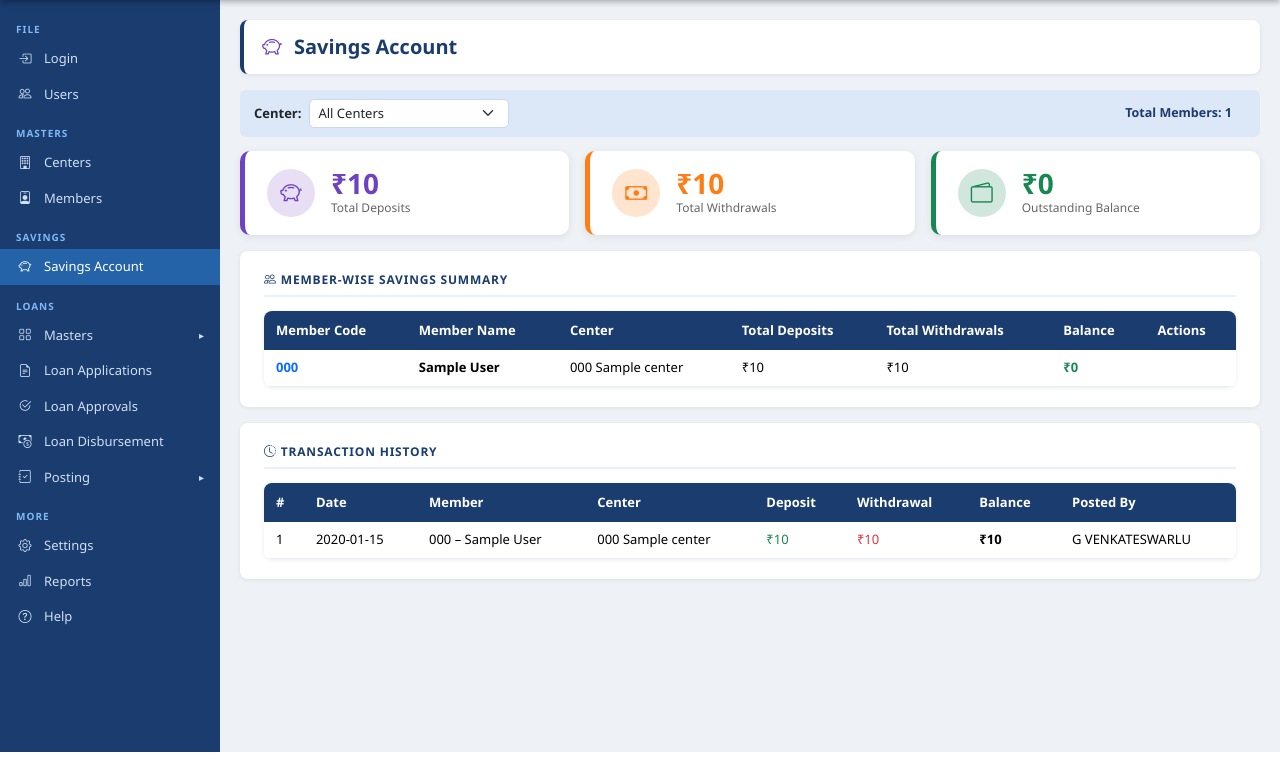
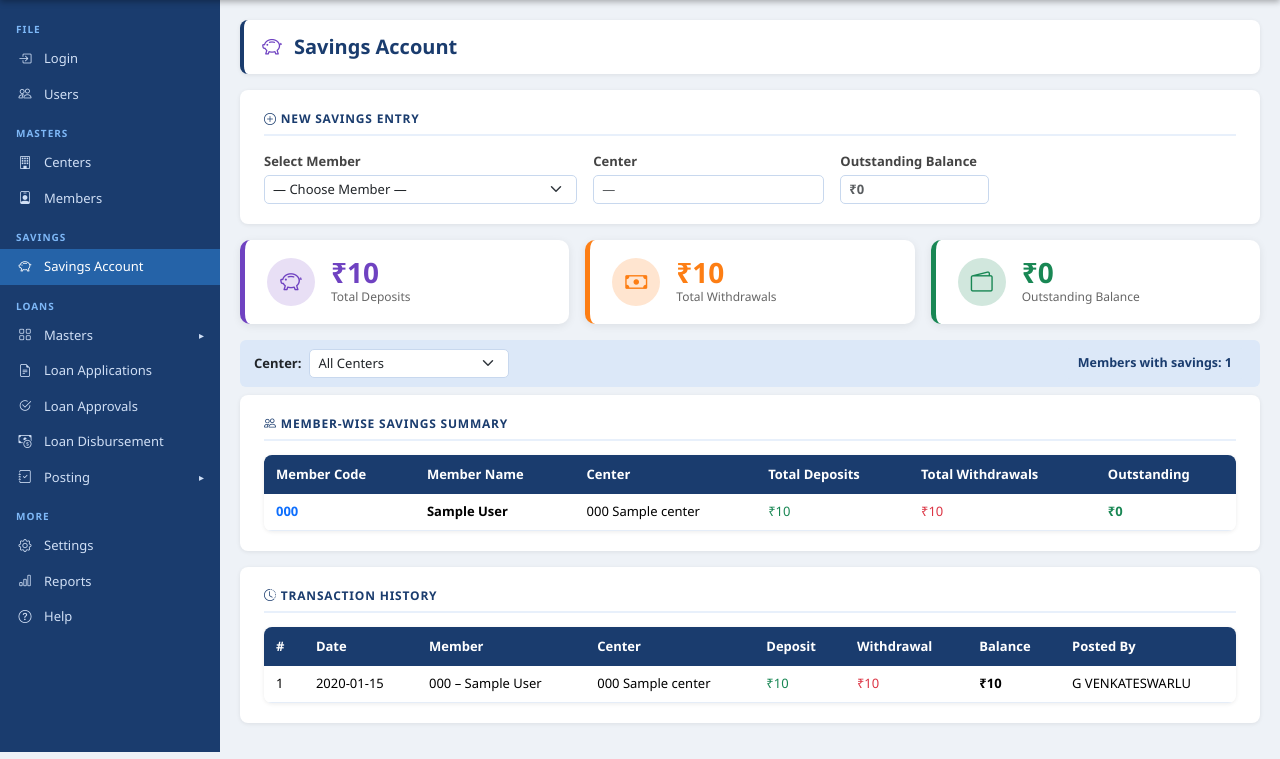
Before and after one commit to NikhithaGottipati06/Mythri-Associates-LMS, a Flask app: page /savings in a window 1280 px wide. Shown: the part 48-807 px from the top of the page. Run offline with Flask 3, Linux system fonts and the light colour scheme; the visitor is signed in with stand-in values (Sample User, id 1); data comes from the database, SQL or seed files in the repository; tables that the repository leaves empty hold one stand-in row (values such as "Sample post").

Commit message:
Savings: member-select entry form with deposit/withdraw; remove login credentials hint
Co-Authored-By: Claude Sonnet 4.6 <noreply@anthropic.com>

```diff
--- a/app.py
+++ b/app.py
@@ -1192,6 +1192,11 @@ def savings_list():
     transactions = db.execute(query_trans, trans_params).fetchall()
 
     centers = db.execute("SELECT id, center_code, center_name FROM centers WHERE active=1").fetchall()
+    all_members = db.execute("""
+        SELECT m.id, m.member_code, m.full_name, c.center_code, c.center_name
+        FROM members m LEFT JOIN centers c ON m.center_id=c.id
+        WHERE m.status='ACTIVE' ORDER BY c.center_code, m.member_code
+    """).fetchall()
 
     total_deposits = sum(s['total_deposits'] for s in summary)
     total_withdrawals = sum(s['total_withdrawals'] for s in summary)
@@ -1199,7 +1204,60 @@ def savings_list():
 
     db.close()
     return render_template('savings/list.html', summary=summary, transactions=transactions,
-                           centers=centers, center_filter=center_filter, totals=totals)
+                           centers=centers, center_filter=center_filter, totals=totals,
+                           all_members=all_members)
+
+@app.route('/savings/member-info')
+@login_required
+def savings_member_info():
+    mid = request.args.get('mid', '')
+    if not mid:
+        return jsonify({})
+    db = get_db()
+    member = db.execute("""
+        SELECT m.id, m.member_code, m.full_name, c.center_name, c.center_code, m.center_id
+        FROM members m LEFT JOIN centers c ON m.center_id=c.id WHERE m.id=?
+    """, (mid,)).fetchone()
+    if not member:
+        db.close()
+        return jsonify({})
+    row = db.execute(
+        "SELECT COALESCE(SUM(deposit_amount),0) as d, COALESCE(SUM(withdraw_amount),0) as w FROM savings_transactions WHERE member_id=?",
+        (mid,)
+    ).fetchone()
+    db.close()
+    balance = (row['d'] or 0) - (row['w'] or 0)
+    return jsonify({
+        'member_code': member['member_code'],
+        'full_name': member['full_name'],
+        'center': f"{member['center_code']} {member['center_name']}",
+        'balance': balance
+    })
+
+@app.route('/savings/deposit/<int:mid>', methods=['POST'])
+@admin_required
+def savings_deposit(mid):
+    db = get_db()
+    deposit_amount = float(request.form.get('deposit_amount', 0))
+    transaction_date = request.form.get('transaction_date', datetime.now().strftime('%d/%m/%Y'))
+    if deposit_amount <= 0:
+        flash('Invalid deposit amount.', 'danger')
+        db.close()
+        return redirect(url_for('savings_list'))
+    member = db.execute("SELECT center_id FROM members WHERE id=?", (mid,)).fetchone()
+    prev = db.execute(
+        "SELECT COALESCE(SUM(deposit_amount),0) - COALESCE(SUM(withdraw_amount),0) as balance FROM savings_transactions WHERE member_id=?",
+        (mid,)
+    ).fetchone()
+    new_balance = (prev['balance'] or 0) + deposit_amount
+    db.execute("""
+        INSERT INTO savings_transactions (member_id,center_id,transaction_date,deposit_amount,withdraw_amount,balance,posted_by)
+        VALUES (?,?,?,?,0,?,?)
+    """, (mid, member['center_id'] if member else None, transaction_date, deposit_amount, new_balance, session['user_id']))
+    db.commit()
+    db.close()
+    flash(f'Deposit of ₹{deposit_amount:,.0f} posted successfully.', 'success')
+    return redirect(url_for('savings_list'))
 
 @app.route('/savings/withdraw/<int:mid>', methods=['POST'])
 @admin_required
--- a/templates/login.html
+++ b/templates/login.html
@@ -46,10 +46,6 @@
       </button>
     </form>
 
-    <hr class="my-3">
-    <div style="font-size:11.5px;color:#888;text-align:center;">
-      <strong>Admin:</strong> GVR / admin123 &nbsp;|&nbsp; <strong>Staff:</strong> Suresh01 / staff123
-    </div>
   </div>
 </div>
 <script>
--- a/templates/savings/list.html
+++ b/templates/savings/list.html
@@ -6,20 +6,64 @@
   <h5>Savings Account</h5>
 </div>
 
-<div class="action-bar">
-  <form method="GET" class="d-flex gap-2 align-items-center">
-    <label class="fw-semibold" style="font-size:13px;">Center:</label>
-    <select name="center_id" class="form-select form-select-sm" style="width:200px;" onchange="this.form.submit()">
-      <option value="">All Centers</option>
-      {% for c in centers %}
-      <option value="{{ c.id }}" {% if center_filter == c.id|string %}selected{% endif %}>{{ c.center_code }} {{ c.center_name }}</option>
-      {% endfor %}
-    </select>
-  </form>
-  <span class="ms-auto total-bar">Total Members: {{ summary|length }}</span>
+{% if session.role == 'Admin' %}
+<!-- ── New Entry Card ────────────────────────────────────────────── -->
+<div class="form-card mb-3">
+  <div class="section-title"><i class="bi bi-plus-circle me-1"></i>New Savings Entry</div>
+  <div class="row g-3 align-items-end">
+    <div class="col-md-4">
+      <label class="form-label fw-semibold" style="font-size:13px;">Select Member</label>
+      <select id="memberSelect" class="form-select form-select-sm" onchange="fetchMemberInfo(this.value)">
+        <option value="">— Choose Member —</option>
+        {% for m in all_members %}
+        <option value="{{ m.id }}">{{ m.member_code }} – {{ m.full_name }} ({{ m.center_code }})</option>
+        {% endfor %}
+      </select>
+    </div>
+    <div class="col-md-3">
+      <label class="form-label fw-semibold" style="font-size:13px;">Center</label>
+      <input type="text" id="memberCenter" class="form-control form-control-sm" readonly placeholder="—">
+    </div>
+    <div class="col-md-2">
+      <label class="form-label fw-semibold" style="font-size:13px;">Outstanding Balance</label>
+      <input type="text" id="memberBalance" class="form-control form-control-sm fw-bold text-success" readonly placeholder="₹0">
+    </div>
+  </div>
+
+  <div id="entryForm" style="display:none;" class="mt-3">
+    <div class="row g-3 align-items-end">
+      <div class="col-md-2">
+        <label class="form-label fw-semibold" style="font-size:13px;">Amount (₹)</label>
+        <input type="number" id="entryAmount" class="form-control form-control-sm" value="100" min="1" step="0.01">
+      </div>
+      <div class="col-md-2">
+        <label class="form-label fw-semibold" style="font-size:13px;">Date</label>
+        <input type="text" id="entryDate" class="form-control form-control-sm" placeholder="DD/MM/YYYY">
+      </div>
+      <div class="col-md-4 d-flex gap-2">
+        <button class="btn btn-success btn-sm fw-semibold" onclick="submitEntry('deposit')">
+          <i class="bi bi-plus-circle me-1"></i>Deposit
+        </button>
+        <button class="btn btn-warning btn-sm fw-semibold" id="withdrawBtn" onclick="submitEntry('withdraw')">
+          <i class="bi bi-cash me-1"></i>Withdraw
+        </button>
+      </div>
+    </div>
+
+    <!-- Hidden forms for deposit and withdraw -->
+    <form id="depositForm" method="POST" style="display:none;">
+      <input type="hidden" name="deposit_amount" id="hDepositAmt">
+      <input type="hidden" name="transaction_date" id="hDepositDate">
+    </form>
+    <form id="withdrawForm" method="POST" style="display:none;">
+      <input type="hidden" name="withdraw_amount" id="hWithdrawAmt">
+      <input type="hidden" name="transaction_date" id="hWithdrawDate">
+    </form>
+  </div>
 </div>
+{% endif %}
 
-<!-- Summary Cards -->
+<!-- ── Summary Cards ─────────────────────────────────────────────── -->
 <div class="row g-3 mb-3">
   <div class="col-md-4">
     <div class="stat-card" style="border-color:#6f42c1;">
@@ -50,7 +94,21 @@
   </div>
 </div>
 
-<!-- Member-wise Summary -->
+<!-- ── Filter ────────────────────────────────────────────────────── -->
+<div class="action-bar mb-2">
+  <form method="GET" class="d-flex gap-2 align-items-center">
+    <label class="fw-semibold" style="font-size:13px;">Center:</label>
+    <select name="center_id" class="form-select form-select-sm" style="width:200px;" onchange="this.form.submit()">
+      <option value="">All Centers</option>
+      {% for c in centers %}
+      <option value="{{ c.id }}" {% if center_filter == c.id|string %}selected{% endif %}>{{ c.center_code }} {{ c.center_name }}</option>
+      {% endfor %}
+    </select>
+  </form>
+  <span class="ms-auto total-bar">Members with savings: {{ summary|length }}</span>
+</div>
+
+<!-- ── Member-wise Summary ───────────────────────────────────────── -->
 <div class="form-card mb-3">
   <div class="section-title"><i class="bi bi-people me-1"></i>Member-wise Savings Summary</div>
   <div class="lms-table" style="margin:0;overflow-x:auto;">
@@ -58,8 +116,7 @@
       <thead>
         <tr>
           <th>Member Code</th><th>Member Name</th><th>Center</th>
-          <th>Total Deposits</th><th>Total Withdrawals</th><th>Balance</th>
-          {% if session.role == 'Admin' %}<th>Actions</th>{% endif %}
+          <th>Total Deposits</th><th>Total Withdrawals</th><th>Outstanding</th>
         </tr>
       </thead>
       <tbody>
@@ -68,56 +125,19 @@
           <td class="fw-semibold text-primary">{{ s.member_code }}</td>
           <td class="fw-semibold">{{ s.full_name }}</td>
           <td>{{ s.center_code }} {{ s.center_name }}</td>
-          <td>₹{{ '{:,.0f}'.format(s.total_deposits or 0) }}</td>
-          <td>₹{{ '{:,.0f}'.format(s.total_withdrawals or 0) }}</td>
+          <td class="text-success">₹{{ '{:,.0f}'.format(s.total_deposits or 0) }}</td>
+          <td class="text-danger">₹{{ '{:,.0f}'.format(s.total_withdrawals or 0) }}</td>
           <td class="fw-semibold text-success">₹{{ '{:,.0f}'.format((s.total_deposits or 0) - (s.total_withdrawals or 0)) }}</td>
-          {% if session.role == 'Admin' %}
-          <td>
-            {% if (s.total_deposits or 0) - (s.total_withdrawals or 0) > 0 %}
-            <button class="btn btn-outline-warning btn-sm" data-bs-toggle="modal" data-bs-target="#withdrawModal{{ s.member_id }}">
-              <i class="bi bi-cash me-1"></i>Withdraw
-            </button>
-            {% endif %}
-          </td>
-          {% endif %}
         </tr>
-        {% if session.role == 'Admin' and (s.total_deposits or 0) - (s.total_withdrawals or 0) > 0 %}
-        <div class="modal fade" id="withdrawModal{{ s.member_id }}" tabindex="-1">
-          <div class="modal-dialog">
-            <div class="modal-content">
-              <form method="POST" action="{{ url_for('savings_withdraw', mid=s.member_id) }}">
-              <div class="modal-header"><h5 class="modal-title">Withdraw Savings – {{ s.full_name }}</h5>
-                <button type="button" class="btn-close" data-bs-dismiss="modal"></button></div>
-              <div class="modal-body">
-                <p class="mb-2" style="font-size:13px;">Available Balance: <strong class="text-success">₹{{ '{:,.0f}'.format((s.total_deposits or 0) - (s.total_withdrawals or 0)) }}</strong></p>
-                <div class="mb-3">
-                  <label class="form-label fw-semibold">Withdraw Amount (₹)</label>
-                  <input type="number" name="withdraw_amount" class="form-control" step="0.01" min="1"
-                         max="{{ (s.total_deposits or 0) - (s.total_withdrawals or 0) }}" required>
-                </div>
-                <div class="mb-3">
-                  <label class="form-label fw-semibold">Date</label>
-                  <input type="text" name="transaction_date" class="form-control" placeholder="DD/MM/YYYY" required>
-                </div>
-              </div>
-              <div class="modal-footer">
-                <button type="submit" class="btn btn-warning">Confirm Withdrawal</button>
-                <button type="button" class="btn btn-secondary" data-bs-dismiss="modal">Cancel</button>
-              </div>
-              </form>
-            </div>
-          </div>
-        </div>
-        {% endif %}
       {% else %}
-        <tr><td colspan="{% if session.role == 'Admin' %}7{% else %}6{% endif %}" class="text-center text-muted py-4">No savings transactions found.</td></tr>
+        <tr><td colspan="6" class="text-center text-muted py-4">No savings transactions found.</td></tr>
       {% endfor %}
       </tbody>
     </table>
   </div>
 </div>
 
-<!-- Transaction History -->
+<!-- ── Transaction History ───────────────────────────────────────── -->
 <div class="form-card">
   <div class="section-title"><i class="bi bi-clock-history me-1"></i>Transaction History</div>
   <div class="lms-table" style="margin:0;overflow-x:auto;">
@@ -147,4 +167,51 @@
     </table>
   </div>
 </div>
+
+<script>
+let currentMemberId = null;
+let currentBalance = 0;
+
+function fetchMemberInfo(mid) {
+  currentMemberId = mid;
+  if (!mid) {
+    document.getElementById('memberCenter').value = '';
+    document.getElementById('memberBalance').value = '';
+    document.getElementById('entryForm').style.display = 'none';
+    return;
+  }
+  fetch(`/savings/member-info?mid=${mid}`)
+    .then(r => r.json())
+    .then(data => {
+      document.getElementById('memberCenter').value = data.center || '';
+      currentBalance = data.balance || 0;
+      document.getElementById('memberBalance').value = '₹' + currentBalance.toLocaleString('en-IN');
+      document.getElementById('entryForm').style.display = 'block';
+      document.getElementById('withdrawBtn').disabled = currentBalance <= 0;
+    });
+}
+
+function submitEntry(type) {
+  const amount = parseFloat(document.getElementById('entryAmount').value);
+  const date   = document.getElementById('entryDate').value.trim();
+  if (!currentMemberId) { alert('Please select a member.'); return; }
+  if (!amount || amount <= 0) { alert('Enter a valid amount.'); return; }
+  if (!date) { alert('Enter a date.'); return; }
+  if (type === 'withdraw' && amount > currentBalance) {
+    alert(`Cannot withdraw ₹${amount.toLocaleString('en-IN')}. Available balance: ₹${currentBalance.toLocaleString('en-IN')}`);
+    return;
+  }
+  if (type === 'deposit') {
+    document.getElementById('depositForm').action = `/savings/deposit/${currentMemberId}`;
+    document.getElementById('hDepositAmt').value  = amount;
+    document.getElementById('hDepositDate').value = date;
+    document.getElementById('depositForm').submit();
+  } else {
+    document.getElementById('withdrawForm').action = `/savings/withdraw/${currentMemberId}`;
+    document.getElementById('hWithdrawAmt').value  = amount;
+    document.getElementById('hWithdrawDate').value = date;
+    document.getElementById('withdrawForm').submit();
+  }
+}
+</script>
 {% endblock %}
```
